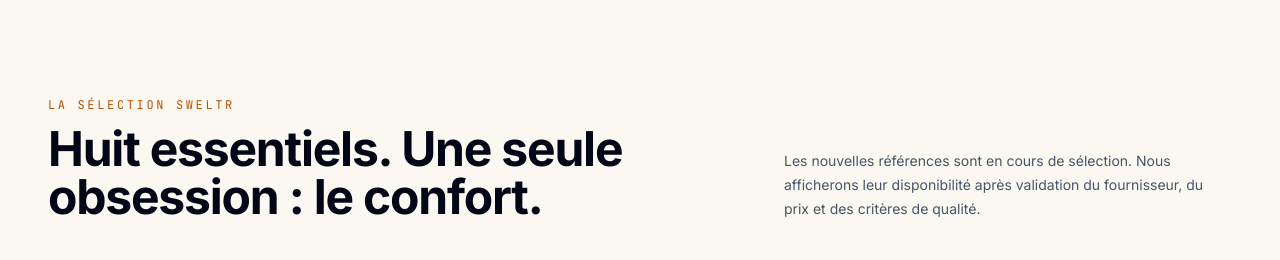
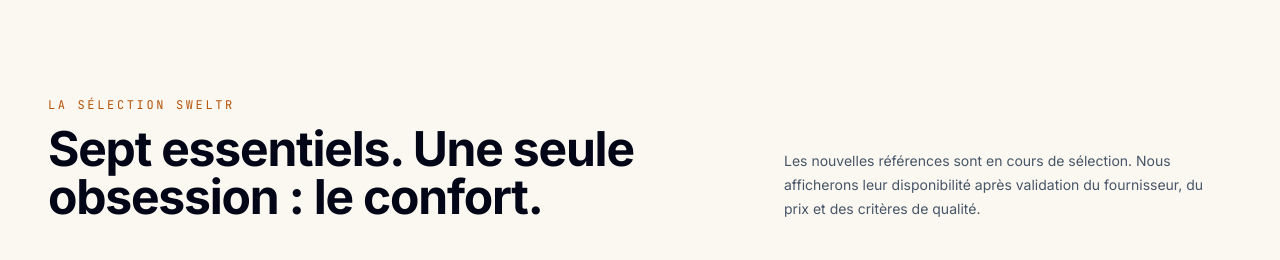
Before and after one commit to kadhino88-oss/sweltr-store, a Next.js app: page / in a window 1280 px wide. Shown: the part 1020-1280 px from the top of the page. Built offline with nearby package versions, Linux system fonts and the light colour scheme; no server answers; grey boxes are pictures that could not be loaded.

Commit message:
Corriger le nombre de produits affichés dans la collection hiver

```diff
--- a/components/WinterShowcase.tsx
+++ b/components/WinterShowcase.tsx
@@ -142,7 +142,7 @@ export default function WinterShowcase() {
           <div>
             <p className="font-mono text-xs uppercase tracking-[.22em] text-amber-700">La sélection SWELTR</p>
             <h2 className="mt-3 max-w-2xl font-display text-3xl font-bold tracking-tight text-slate-950 md:text-5xl">
-              Huit essentiels. Une seule obsession : le confort.
+              Sept essentiels. Une seule obsession : le confort.
             </h2>
           </div>
           <p className="max-w-md text-sm leading-6 text-slate-600">
```
